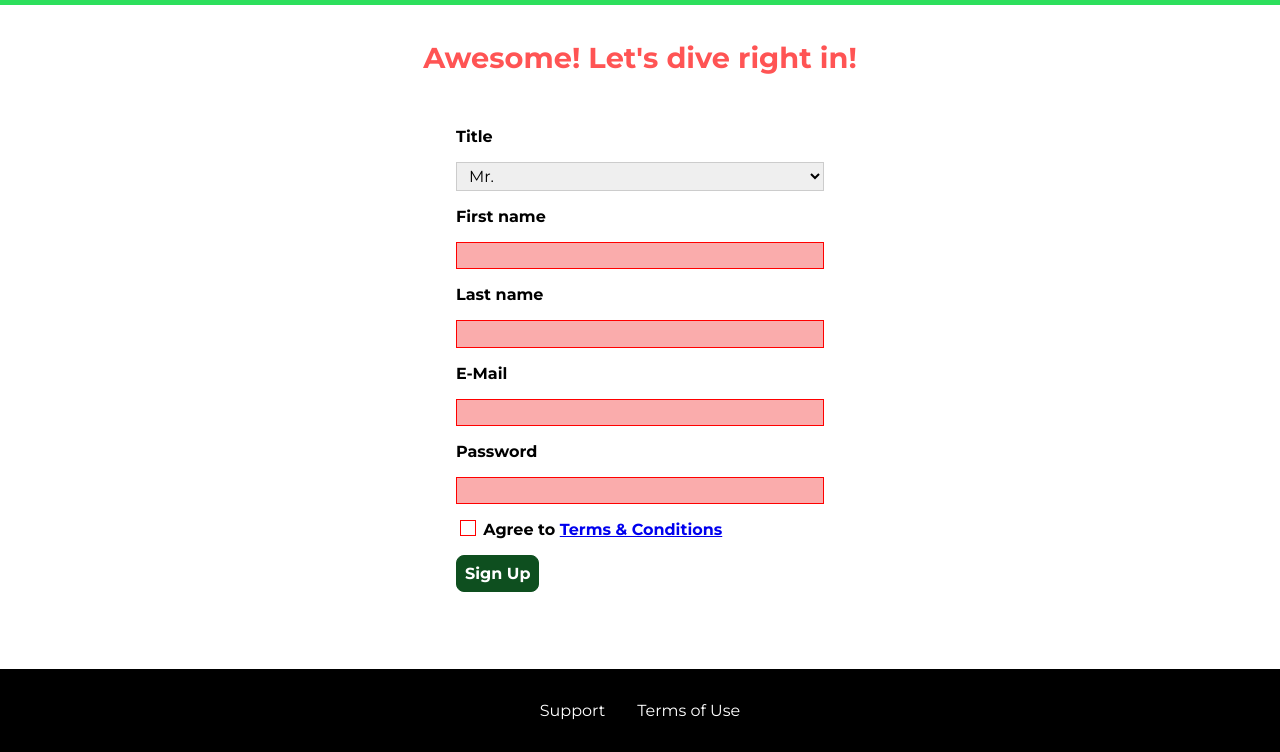
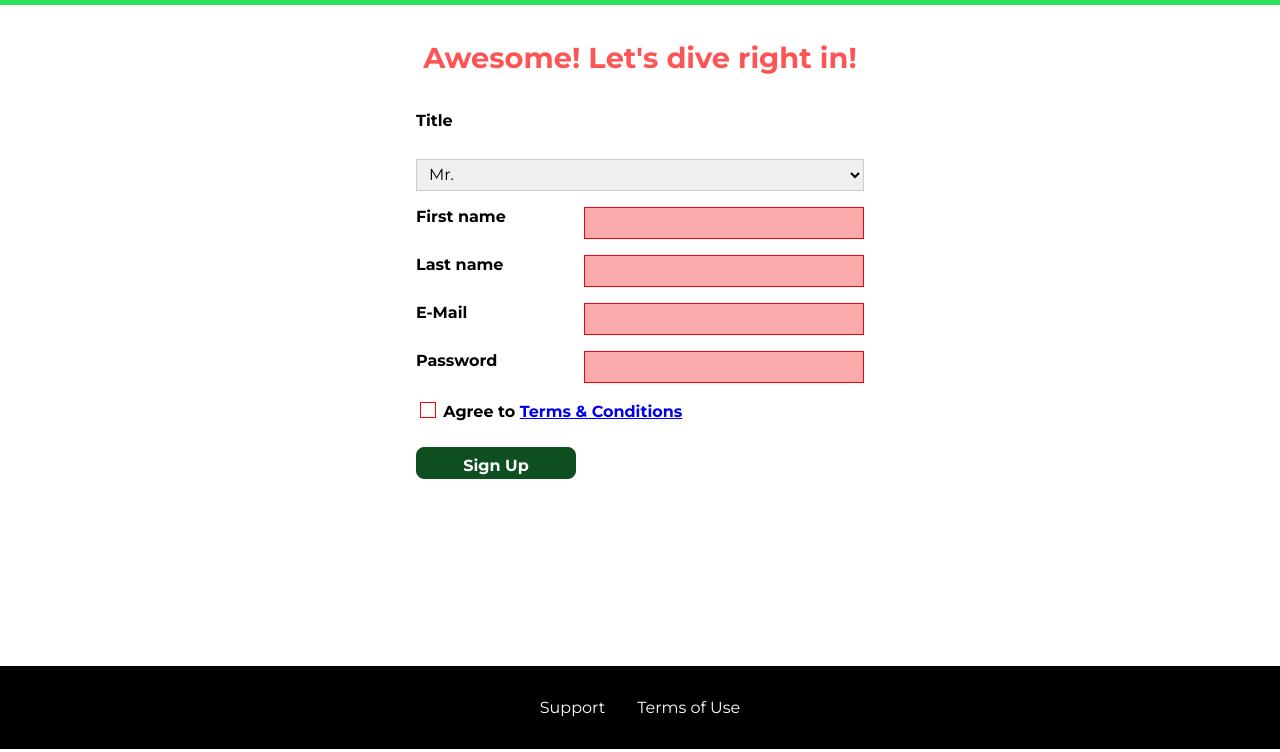
Before and after one commit to dcabanas/css-course, a plain HTML site: page css-grid/start-hosting/index.html in a window 1280 px wide. Shown: the part 51-803 px from the top of the page. Drawn offline with Linux system fonts and the light colour scheme.

Commit message:
Css grid section done

```diff
--- a/css-grid/shared.css
+++ b/css-grid/shared.css
@@ -6,14 +6,32 @@
   box-sizing: border-box;
 }
 
+html {
+  height: 100%;
+}
+
 body {
   font-family: "Montserrat", sans-serif;
   margin: 0;
+  /*
+    elements with position: fixer or absolute; are not part of the document flow
+    and therefore not considered in the grid
+   */
+  display: grid;
+  grid-template-rows: 3.5rem auto fit-content(8rem);
+  height: 100%;
+  /**
+    with grid-template-areas we replace the grid-rows's and grid-columns in our child elements
+    by the names we are targeting here in this string template
+   */
+  grid-template-areas: "header"
+                       "main"
+                       "footer";
 }
 
 main {
-  min-height: calc(100vh - 3.5rem - 8rem);
-  margin-top: 3.5rem;
+  /*grid-row: 2 / 3;*/
+  grid-area: main;
 }
 
 .backdrop {
@@ -135,6 +153,8 @@ main {
   background: black;
   padding: 2rem;
   margin-top: 3rem;
+  /*grid-row: 3 / 4;*/
+  grid-area: footer;
 }
 
 .main-footer__links {
--- a/css-grid/start-hosting/index.html
+++ b/css-grid/start-hosting/index.html
@@ -67,10 +67,12 @@
             <input type="email" id="email" required>
             <label for="password">Password</label>
             <input type="password" id="password" required>
-            <input type="checkbox" id="agree-terms" required>
-            <label for="agree-terms">Agree to
-                <a href="#">Terms &amp; Conditions</a>
-            </label>
+            <div class="signup-form__checkbox">
+                <input type="checkbox" id="agree-terms" required>
+                <label for="agree-terms">Agree to
+                    <a href="#">Terms &amp; Conditions</a>
+                </label>
+            </div>
             <button type="submit" class="button">Sign Up</button>
         </form>
     </main>
--- a/css-grid/start-hosting/start-hosting.css
+++ b/css-grid/start-hosting/start-hosting.css
@@ -10,6 +10,9 @@ main {
 
 .signup-form {
     padding: 1rem;
+    display: grid;
+    grid-auto-rows: 2rem;
+    grid-row-gap: 0.5rem;
 }
 
 .signup-form label {
@@ -20,7 +23,6 @@ main {
 .signup-form input,
 .signup-form select {
     display: block;
-    margin-top: 1rem;
     width: 100%;
 }
 
@@ -70,12 +72,22 @@ main {
 
 .signup-form button[type="submit"] {
     display: block;
-    margin-top: 1rem;
 }
 
 @media (min-width: 40rem) {
     .signup-form {
         margin: auto;
-        width: 25rem;
+        width: 30rem;
+        grid-template-columns: 10rem auto;
+        grid-row-gap: 1rem;
+        grid-column-gap: 0.5rem;
+    }
+
+    .signup-form #title {
+        grid-column: span 2;
+    }
+
+    .signup-form__checkbox {
+        grid-column: span 2;
     }
 }
```
Also changed, not shown: css-grid/example-project-1/main.css (+28 -2 lines), css-grid/example-project-2/index.html (added, +20 -0 lines), css-grid/example-project-2/main.css (added, +42 -0 lines), 1 other file.
